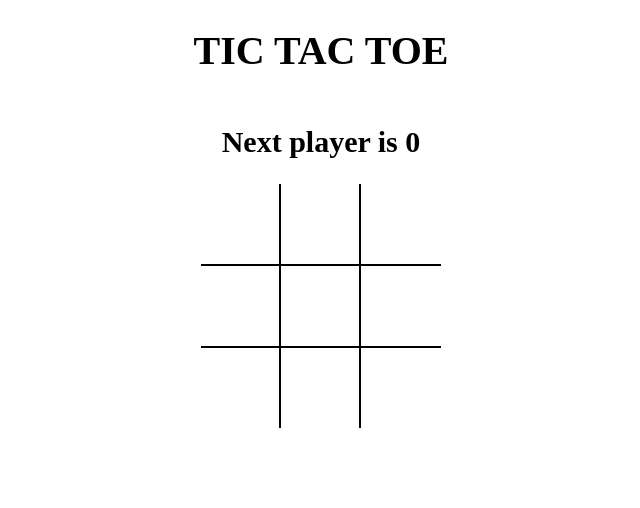
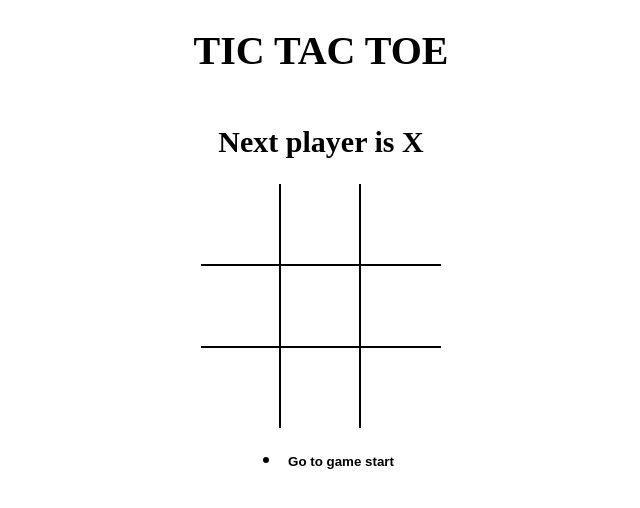
Before and after one commit to Ishita017/tictactoe, a React (Vite) app: page / in a window 1280 px wide. Shown: the top 508 px of the page, without its empty margins (319-959 px from the left). Built offline with nearby package versions, Linux system fonts and the light colour scheme; the HTML template or start-up script is replaced by a standard one.

Commit message:
displayed game history

```diff
--- a/src/App.jsx
+++ b/src/App.jsx
@@ -1,5 +1,6 @@
 import React, { useState } from 'react';
 import Board from './Components/Board';
+import History from './Components/History';
 import './styles/root.scss';
 import { calculateWinner } from './helpers';
 const App = () => {
@@ -12,7 +13,7 @@
   //   </>
   // );
   const [history, setHistory] = useState([
-    { board: Array(9).fill(null), isxNext: true },
+    { board: Array(9).fill(null), isXNext: true },
   ]);
   // const [isXNext, setIsXNext] = useState(false);
   const [currentMove, setCurrentMove] = useState(0);
@@ -44,11 +45,17 @@
     setCurrentMove(prev => prev + 1);
     // setIsXNext(prev => !prev);
   };
+
+  const moveTo = move => {
+    setCurrentMove(move);
+  };
+
   return (
     <div className="app">
       <h1>TIC TAC TOE</h1>
       <h2>{message}</h2>
       <Board board={current.board} handleSquareClick={handleSquareClick} />
+      <History history={history} moveTo={moveTo} currentMove={currentMove} />
     </div>
   );
 };
--- /dev/null
+++ b/src/Components/history.jsx
@@ -0,0 +1,27 @@
+import React from 'react';
+
+const history = ({ history, moveTo, currentMove }) => {
+  return (
+    <ul>
+      {history.map((_, move) => {
+        return (
+          <li key={move}>
+            <button
+              style={{
+                fontWeight: move === currentMove ? 'bold' : 'normal',
+              }}
+              type="button"
+              onClick={() => {
+                moveTo(move);
+              }}
+            >
+              {move === 0 ? 'Go to game start ' : `Go to move ${move}`}
+            </button>
+          </li>
+        );
+      })}
+    </ul>
+  );
+};
+
+export default history;
```
Also changed, not shown: src/helpers.jsx (line endings or trailing spaces).
